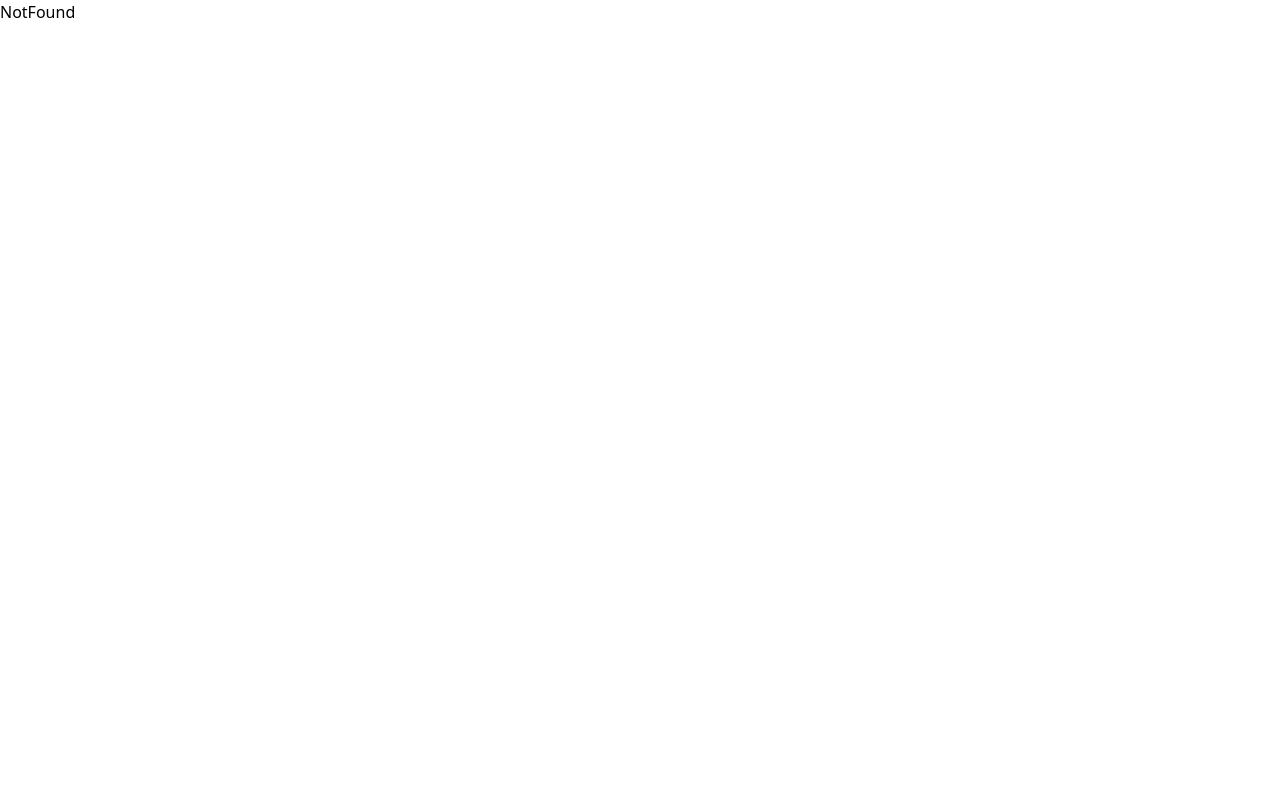
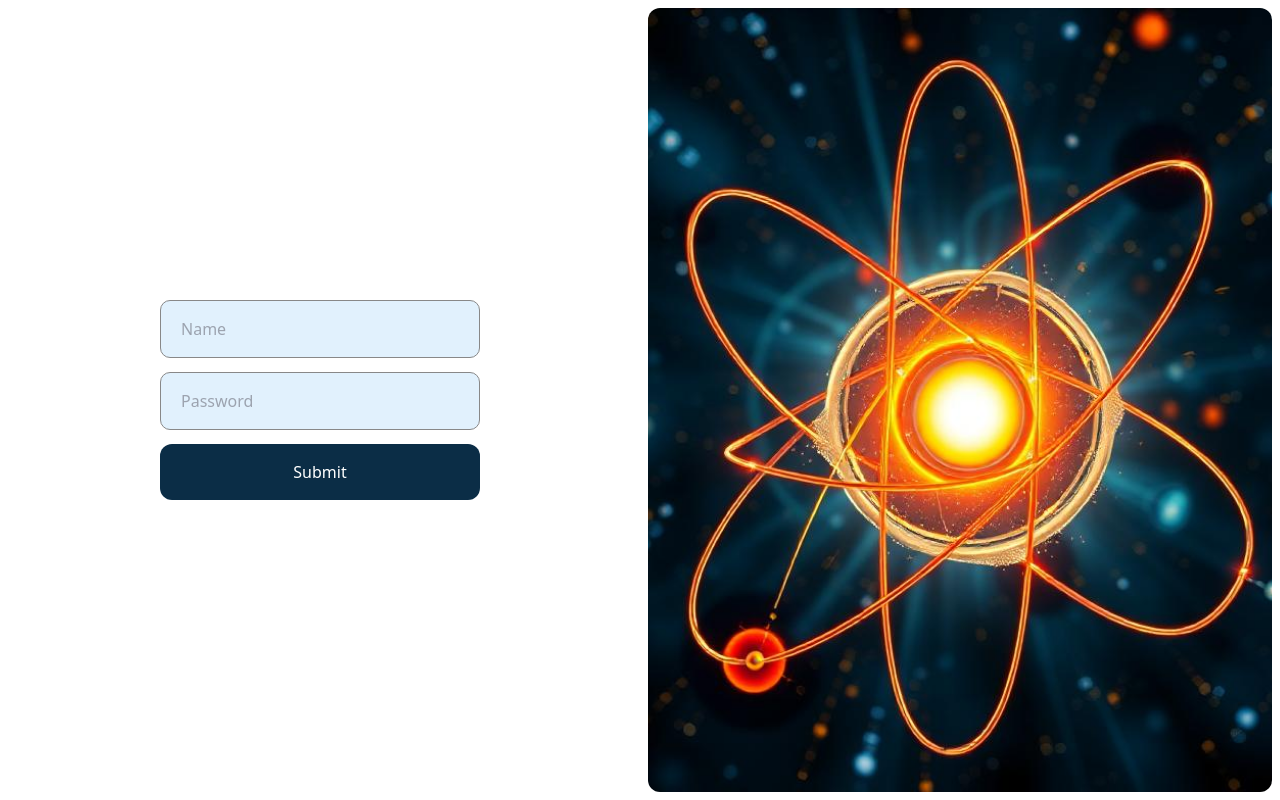
Before and after one commit to Oomaxime/DesignSystem, a React (Vite) app: page /auth/login in a window 1280 px wide. Built offline with nearby package versions, Linux system fonts and the light colour scheme.

Commit message:
✨ [UI] refactor des composants de formulaire et mise à jour des styles

```diff
--- a/src/App.jsx
+++ b/src/App.jsx
@@ -21,7 +21,7 @@ function App() {
         </Route>
 
         <Route path="auth" element={<FormLayout />}>
-          <Route path="connexion" element={<ConnexionForm/>} />
+          <Route path="login" element={<ConnexionForm/>} />
           <Route path="forgotpassword" element={<ForgotPasswordForm/>} />
         </Route>
 
--- a/src/components/ui/Button.jsx
+++ b/src/components/ui/Button.jsx
@@ -1,20 +1,23 @@
-import React from "react";
 import PropTypes from "prop-types";
 
-const Button = ({ label, type = "button", onClick }) => (
-  <button
-    type={type}
-    onClick={onClick}
-    className="px-4 py-2 bg-indigo-600 text-white rounded-md shadow-md hover:bg-indigo-700"
-  >
-    {label}
-  </button>
-);
+export default function Button({ children, onClick, active }) {
+  return (
+    <button
+      type="button"
+      onClick={onClick}
+      className={`${
+        active
+          ? "bg-cta-primary-default hover:bg-cta-primary-hover"
+          : "bg-cta-primary-inactive"
+      } btn-primary`}
+    >
+      {children}
+    </button>
+  );
+}
 
 Button.propTypes = {
   label: PropTypes.string.isRequired,
-  type: PropTypes.string,
+  active: PropTypes.bool.isRequired,
   onClick: PropTypes.func.isRequired,
 };
-
-export default Button;
--- a/src/components/ui/Form.jsx
+++ b/src/components/ui/Form.jsx
@@ -1,18 +1,20 @@
 import React from "react";
 import PropTypes from "prop-types";
 
-const Form = ({ children, onSubmit }) => (
+const defaultClasses = "form";
+
+export default function Form({ children, onSubmit }) {
+  return (
     <form
       onSubmit={onSubmit}
-    className="bg-white p-6 rounded-lg shadow-md space-y-4"
+      className={defaultClasses}
     >
       {children}
     </form>
   );
+}
 
 Form.propTypes = {
   children: PropTypes.node.isRequired,
   onSubmit: PropTypes.func.isRequired,
 };
-
-export default Form;
--- a/src/components/ui/Input.jsx
+++ b/src/components/ui/Input.jsx
@@ -1,8 +1,8 @@
 import PropTypes from "prop-types";
 
-const defaultClasses = "w-full input-bg border border-gray-300 rounded-md p-2 ";
+const defaultClasses = "input";
 
-function Input({ type = "text", placeholder = "", value = "", onChange }) {
+export default function Input({ type = "text", placeholder = "", value = "", onChange }) {
   return (
     <>
       <input
@@ -22,5 +22,3 @@ Input.propTypes = {
   value: PropTypes.string,
   onChange: PropTypes.func,
 };
-
-export default Input;
--- a/src/layouts/FormLayout.jsx
+++ b/src/layouts/FormLayout.jsx
@@ -3,34 +3,16 @@ import img from "../assets/images/illustre_auth_form.png";
 
 export default function FormLayout() {
   return (
-    <div>
-      <aside >
+    <main className="min-h-screen grid grid-cols-2">
+      <aside className="w-full h-screen flex justify-center items-center">
         <Outlet/>
       </aside>
-      <aside>
-        <img src={img}/>
+      <aside className="w-full h-screen p-2">
+        <img
+          src={img}
+          className="w-full h-full object-cover rounded-xl"
+        />
       </aside>
-    </div>
+    </main>
   )
 }
-
-// {
-//   <div className="flex flex-col-reverse">
-//       <aside className="flex items-center justify-center h-screen">
-//         <Outlet/>
-//       </aside>
-//       <aside className="p-5">
-//         <img src={img} className="rounded-lg"/>
-//       </aside>
-//     </div>
-// }
-
-
-// {/* <div className="block inline-flex w-full h-screen">
-//       <aside className="flex w-1/2 items-center justify-center">
-//         <Outlet/>
-//       </aside>
-//       <aside className="w-1/2 p-2">
-//         <img src={img} className="rounded-lg h-full object-none h-screen w-fit"/>
-//       </aside>
-//     </div> */}
--- a/src/pages/ConnexionForm.jsx
+++ b/src/pages/ConnexionForm.jsx
@@ -1,7 +1,33 @@
-import React from 'react'
+import Form from '../components/ui/Form'
+import Input from '../components/ui/Input'
+import Button from '../components/ui/Button'
+import { useState } from 'react'
 
 export default function ConnexionForm() {
+  const [name, setName] = useState('')
+  const [password, setPassword] = useState('')
   return (
-    <form>formulaire</form>
+    <Form
+      onSubmit={(e) => {
+        e.preventDefault()
+        alert(`Name: ${name}, Password: ${password}`)
+      }}
+    >
+      <Input
+        type="text"
+        placeholder="Name"
+        value={name}
+        onChange={(e) => setName(e.target.value)}
+      />
+      <Input
+        type="password"
+        placeholder="Password"
+        value={password}
+        onChange={(e) => setPassword(e.target.value)}
+      />
+      <Button onClick={() => {}} active={true}>
+        Submit
+      </Button>
+    </Form>
   )
 }
--- a/src/pages/ForgotPasswordForm.jsx
+++ b/src/pages/ForgotPasswordForm.jsx
@@ -1,5 +1,31 @@
+import Form from '../components/ui/Form'
+import Input from '../components/ui/Input'
+import Button from '../components/ui/Button'
+import { useState } from 'react'
+import { Link } from 'react-router-dom'
+
 export default function ForgotPasswordForm() {
+  const [name, setName] = useState('')
+  const [password, setPassword] = useState('')
   return (
-    <form>formulaire</form>
+    <Form
+      onSubmit={(e) => {
+        e.preventDefault()
+        alert(`Name: ${name}, Password: ${password}`)
+      }}
+    >
+      <h1 className="text-3xl font-bold">Can't remember your password ?</h1>
+      <label htmlFor="">Email</label>
+      <Input
+        type="text"
+        placeholder="Name"
+        value={name}
+        onChange={(e) => setName(e.target.value)}
+      />
+      <Button onClick={() => {}} active={true}>
+        Submit
+      </Button>
+      <p className="text-center">Do you have a Account ? <Link to={"login"} className="text-blue-500 hover:underline">Login</Link></p>
+    </Form>
   )
 }
--- a/src/styles/index.css
+++ b/src/styles/index.css
@@ -4,7 +4,48 @@
 
 :root {
     --default-font-color: #080808;
+
+    /* CTA */
     --cta-primary-bg-default: #0B2D46;
     --cta-primary-bg-hover: #0A649A;
+    --cta-primary-bg-inactive: #83CFF9;
+    --cta-primary-border-radius: 12px;
+    --cta-primary-padding: 16px 0;
+    --cta-primary-font-color: #fff;
+
+    /* Input */
     --input-text-background: #E1F1FD;
+    --input-border-radius: 10px;
+    --input-border-color: #888;
+    --input-border-color-focus: #0B7BD2;
+    --input-padding: 16px 20px;
 }
+
+@layer components {
+    .btn-primary {
+        width: 100%;
+        background-color: var(--cta-primary-bg-default);
+        border-radius: var(--cta-primary-border-radius);
+        padding: var(--cta-primary-padding);
+        color: var(--cta-primary-font-color);
+    }
+    .input {
+        width: 100%;
+        background-color: var(--input-text-background);
+        border-radius: var(--input-border-radius);
+        border: 1px solid var(--input-border-color);
+        padding: var(--input-padding);
+        outline: none;
+    }
+    .input:focus {
+        border-color: var(--input-border-color-focus);
+        outline: 1px solid var(--input-border-color-focus);
+    }
+
+    .form {
+        width: 50%;
+        display: flex;
+        flex-direction: column;
+        gap: 14px;
+    }
+}
--- a/tailwind.config.js
+++ b/tailwind.config.js
@@ -8,11 +8,26 @@ export default {
   theme: {
     extend: {
       colors: {
+        // Couleurs de base
         "font-default": "var(--default-font-color)",
+
+        // CTA primary
         "cta-primary-default": "var(--cta-primary-bg-default)",
         "cta-primary-hover": "var(--cta-primary-bg-hover)",
+        "cta-primary-inactive": "var(--cta-primary-bg-inactive)",
+
+        // Input
         "input-bg": "var(--input-text-background)",
-      }
+      },
+      borderRadius: {
+        // CTA primary
+        "cta-primary-radius": "var(--cta-primary-border-radius)",
+      },
+
+      padding: {
+        // CTA primary
+        "cta-primary-padding": "var(--cta-primary-padding)",
+      },
     },
   },
   plugins: [],
```
Also changed, not shown: 2 other files (tests, documents, lock files or other folders). Lines whose indentation alone changed are shown as unchanged.
